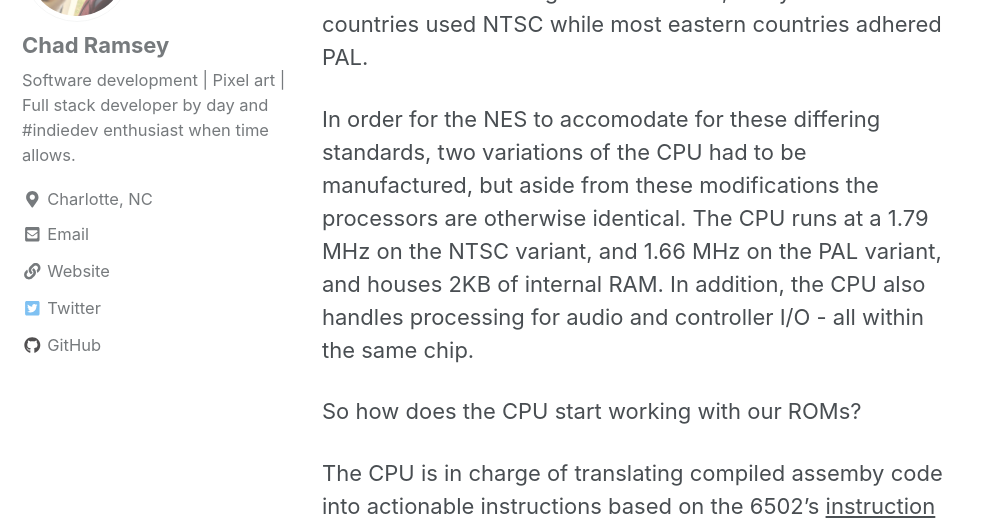
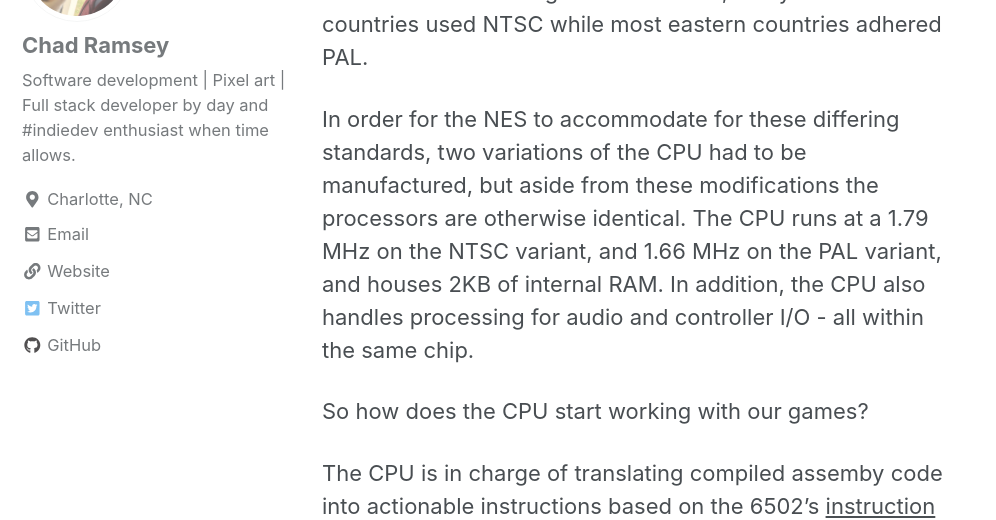
Before and after one commit to chadramsey/chadramsey.github.io, a Jekyll site: the page built from _posts/2018-12-23-nes-emulation-three.md, in a window 1280 px wide and 900 px high, scrolled down 397 px. Shown: the part 154-674 px from the top of the window, without its empty margins (0-996 px from the left). Built offline with Jekyll 4.4.1, drawn with Linux system fonts in a browser that asks for light colours; cached includes are drawn as plain includes; nearby versions of some CDN libraries.

```diff
--- a/_posts/2018-12-23-nes-emulation-three.md
+++ b/_posts/2018-12-23-nes-emulation-three.md
@@ -8,9 +8,9 @@
 
 The NES CPU is based on the widly used [6502 microprocessor](https://en.wikipedia.org/wiki/MOS_Technology_6502) (as seen in the Apple II and Commodore 64), manufactured by Ricoh as the 2A03 and 2A07 microprocessor to accomodate for NTSC and PAL television systems, respectfully. What are NTSC and PAL? These two formats exist because analog television systems around the globe hold different standards for color encoding and refresh rate based on their region - at the time, many western countries used NTSC while most eastern countries adhered PAL.
 
-In order for the NES to accomodate for these differing standards, two variations of the CPU had to be manufactured, but aside from these modifications the processors are otherwise identical. The CPU runs at a 1.79 MHz on the NTSC variant, and 1.66 MHz on the PAL variant, and houses 2KB of internal RAM. In addition, the CPU also handles processing for audio and controller I/O - all within the same chip.
+In order for the NES to accommodate for these differing standards, two variations of the CPU had to be manufactured, but aside from these modifications the processors are otherwise identical. The CPU runs at a 1.79 MHz on the NTSC variant, and 1.66 MHz on the PAL variant, and houses 2KB of internal RAM. In addition, the CPU also handles processing for audio and controller I/O - all within the same chip.
 
-So how does the CPU start working with our ROMs?
+So how does the CPU start working with our games?
 
 The CPU is in charge of translating compiled assemby code into actionable instructions based on the 6502's [instruction set](http://obelisk.me.uk/6502/reference.html). Once a ROM is loaded, the emulator initializes the program by determining the 'starting point', called the reset vector. Once the reset vector is determined the CPU reads in and processes the subsequent instructions which make up the mechanics of the game. One of the most laborious tasks in coming up with an emulator is transforming these instructions (also referred to as 'opcodes' in their compiled, byte-represented form) into their respective software-based implementations. The 6502 contains instructions for up to 256 unique opcodes, but of these 256 opcodes only 151 are offically supported.
 
```
